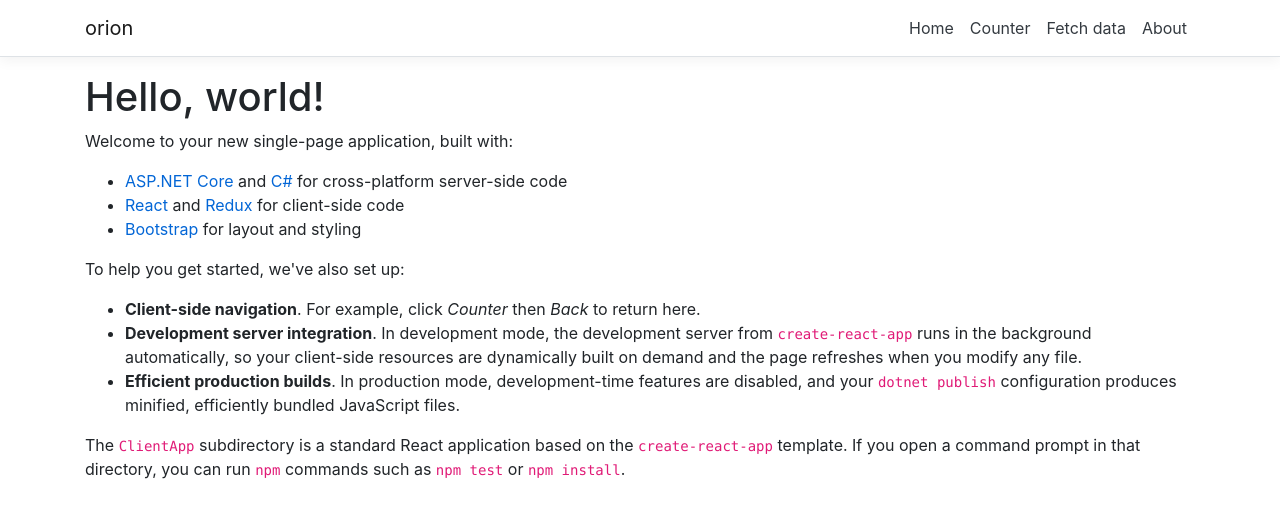
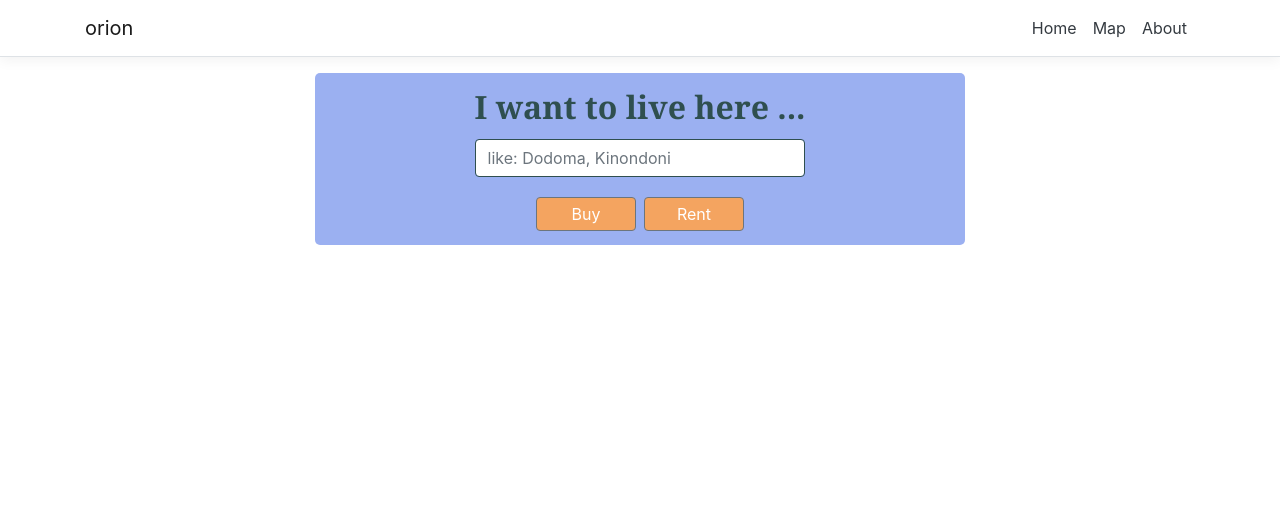
Before and after one commit to kilibits/orion, a React (Create React App) app in the folder ClientApp/: page / in a window 1280 px wide. Shown: the top 518 px of the page. Built offline with nearby package versions, Linux system fonts and the light colour scheme.

Commit message:
deployment test

```diff
--- a/ClientApp/src/App.tsx
+++ b/ClientApp/src/App.tsx
@@ -7,13 +7,15 @@
 import AboutPage from './components/about/About';
 
 import './custom.css'
+import SearchComponent from './components/visualizations/SearchComponent';
 
 
 export default () => (
     <Layout>
-        <Route exact path='/' component={Home} />
-        <Route path='/counter' component={Counter} />
-        <Route path='/fetch-data/:startDateIndex?' component={FetchData} />
+        <Route exact path='/' component={SearchComponent} />
+        <Route path='/location' component={SearchComponent} />
+        <Route path='/fetch-data/:startDateIndex?' component={SearchComponent} />
         <Route path='/about' component={AboutPage} />
+        <Route path='/map' component={SearchComponent} />
     </Layout>
 );
--- a/ClientApp/src/components/NavMenu.tsx
+++ b/ClientApp/src/components/NavMenu.tsx
@@ -21,10 +21,7 @@
                                     <NavLink tag={Link} className="text-dark" to="/">Home</NavLink>
                                 </NavItem>
                                 <NavItem>
-                                    <NavLink tag={Link} className="text-dark" to="/counter">Counter</NavLink>
-                                </NavItem>
-                                <NavItem>
-                                    <NavLink tag={Link} className="text-dark" to="/fetch-data">Fetch data</NavLink>
+                                    <NavLink tag={Link} className="text-dark" to="/location">Map</NavLink>
                                 </NavItem>
                                 <NavItem>
                                     <NavLink tag={Link} className="text-dark" to="/about">About</NavLink>
--- a/ClientApp/src/components/about/About.tsx
+++ b/ClientApp/src/components/about/About.tsx
@@ -2,7 +2,7 @@
 
 const AboutPage = () => {
     return(
-        <h4>About</h4>
+        <h4>Under Development ...</h4>
     )
 }
 
--- /dev/null
+++ b/ClientApp/src/components/visualizations/SearchComponent.css
@@ -0,0 +1,76 @@
+.searchbar {
+    margin-bottom: auto;
+    margin-top: auto;
+    height: 60px;
+    background-color: #353b48;
+    border-radius: 30px;
+    padding: 10px;
+    width: 450px;
+}
+
+.search_input {
+    color: white;
+    border: 0;
+    outline: 0;
+    background: none;
+    width: 450px;
+    caret-color: transparent;
+    line-height: 40px;
+    transition: width 0.4s linear;
+}
+
+.searchForm {
+    max-width: 500px;
+}
+
+.searchInput {
+    border-radius: 4px;
+    border-color: darkslategray;
+    border-width: 1px;
+    max-width: 550px;
+    min-width: 300px;
+}
+
+.searchButton {
+    padding: 4px;
+    background-color: sandybrown;
+    margin: 4px;
+    min-width: 100px;
+}
+
+.searchContainer {
+    display: flex;
+    justify-content: center;
+    width: 100%;
+    max-width: 650px;
+    align-items: center;
+    background-color: rgb(155, 176, 241);
+    border-radius: 5px;
+    border-width: 2px;
+    padding: 10px;
+}
+
+.buttonsContainer {
+    display: flex;
+    justify-content: center;
+}
+
+.searchLabel {
+    font-size: xx-large;
+    text-align: center;
+    font-family: Cambria, Cochin, Georgia, Times, 'Times New Roman', serif;
+    font-weight: 800;
+    color: darkslategray;
+}
+
+.search_icon {
+    height: 40px;
+    width: 40px;
+    float: right;
+    display: flex;
+    justify-content: center;
+    align-items: center;
+    border-radius: 50%;
+    color: white;
+    text-decoration: none;
+}
--- /dev/null
+++ b/ClientApp/src/components/visualizations/SearchComponent.tsx
@@ -0,0 +1,22 @@
+import * as React from 'react';
+import { Form, FormGroup, Label, Input, Button, Container } from 'reactstrap';
+import './SearchComponent.css';
+
+const SearchComponent = () => {
+  return (
+    <Container className="searchContainer">
+      <Form className="searchForm">
+        <FormGroup >
+          <Label className="searchLabel" for="locationSearch">I want to live here ...</Label>
+          <Input className="searchInput" type="email" name="email" id="exampleEmail" placeholder="like: Dodoma, Kinondoni" />
+        </FormGroup>
+        <div className="buttonsContainer">
+        <Button className="searchButton">Buy</Button>
+        <Button className="searchButton">Rent</Button>
+        </div>
+      </Form>
+    </Container>
+  )
+}
+
+export default SearchComponent;
```
Also changed, not shown: ClientApp/src/components/visualizations/MapComponent.tsx (deleted, +0 -11 lines).
